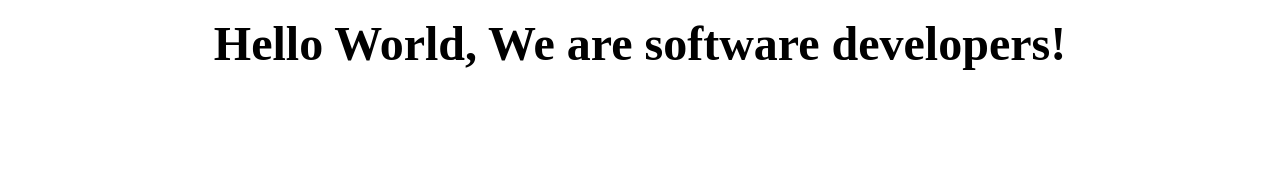
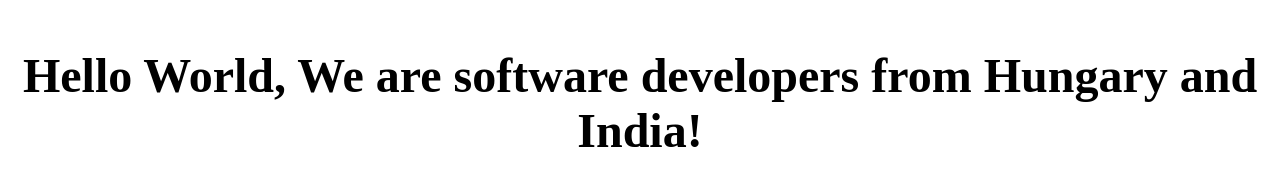
Before and after one commit to akshay-narkar/Henrik-x-Akshay, a plain HTML site: page index.html in a window 1280 px wide. Drawn offline with Linux system fonts and the light colour scheme.

Commit message:
Centered

```diff
--- a/css/style.css
+++ b/css/style.css
@@ -0,0 +1,4 @@
+.center {
+    text-align: center;
+    font-size: 300%;
+}
--- a/index.html
+++ b/index.html
@@ -9,7 +9,7 @@
   <body>
     <script src="https://cdn.freecodecamp.org/testable-projects-fcc/v1/bundle.js"></script>
 
-<p><center><strong style="font-size:300%; "> Hello World, We are software developers! </center></p>
+<p class="center"><strong> Hello World, We are software developers from Hungary and India! </strong></p>
     <!--
 
     Hello Camper!
```
